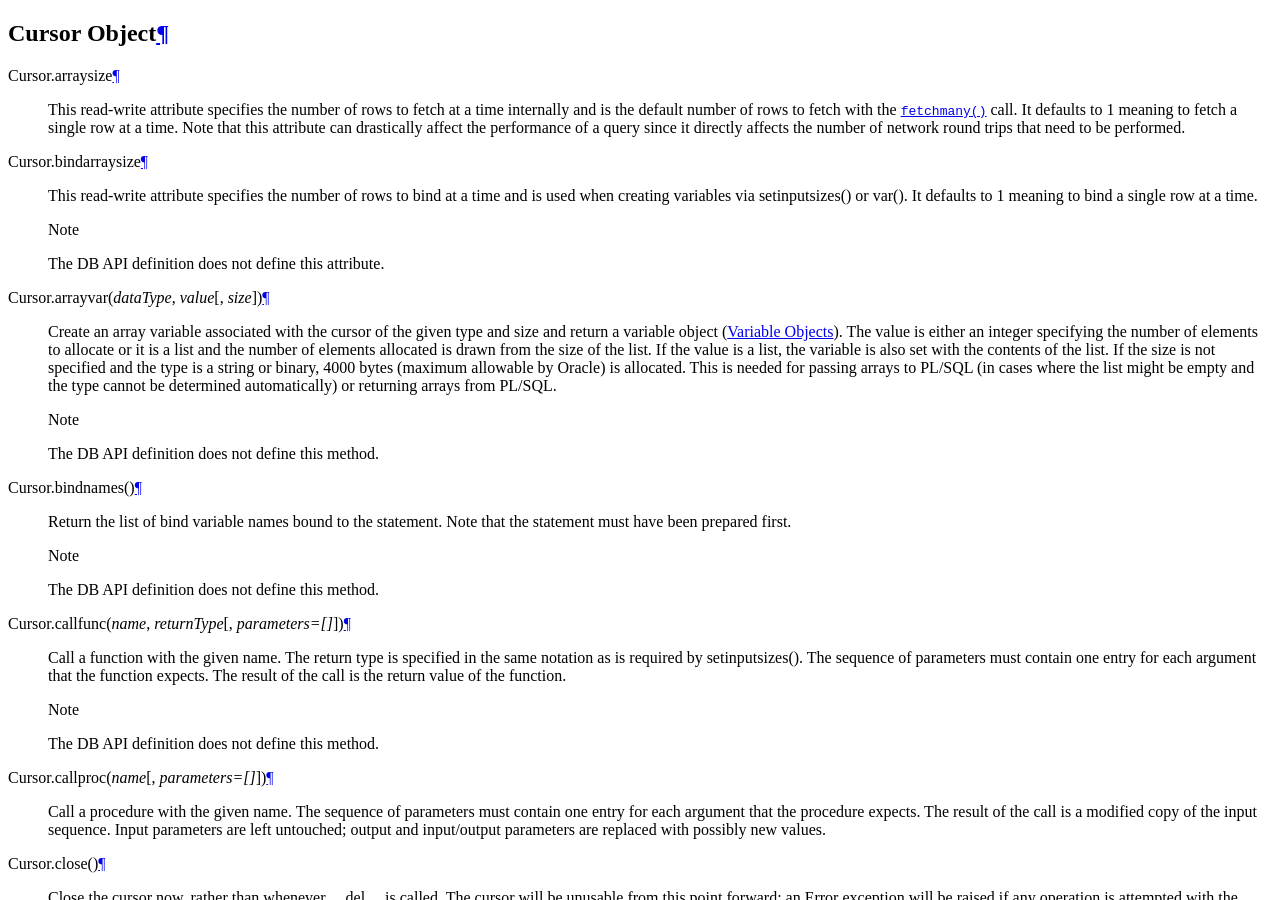
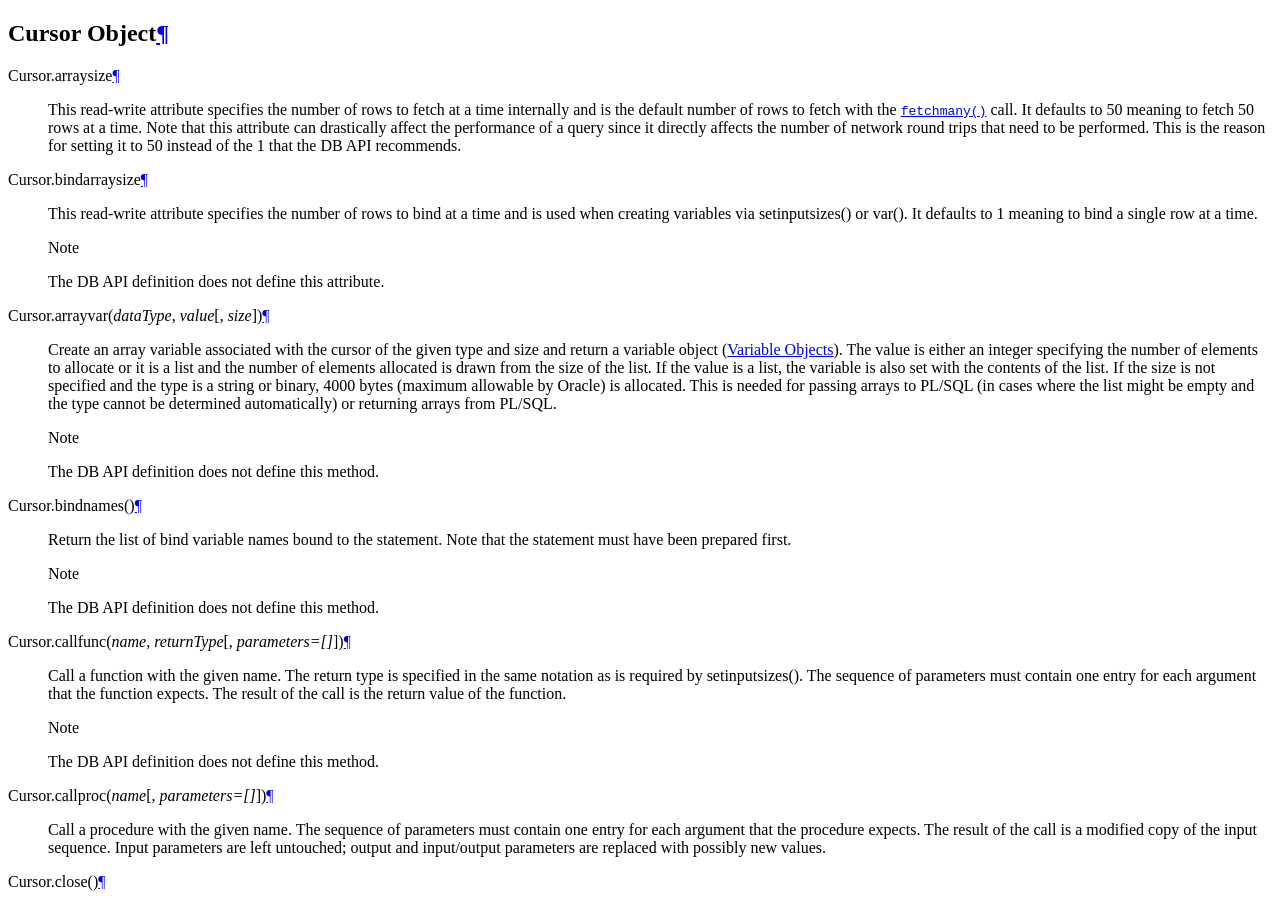
Before and after one commit to Bluehorn/cx_Oracle, a Sphinx documentation site: the page built from doc/cursor.rst, in a window 1280 px wide and 900 px high. Built offline with Sphinx 7.4.7, drawn with Linux system fonts in a browser that asks for light colours.

Commit message:
Set the default array size to 50 instead of 1 as the DB API suggests because the performance difference is so drastic and many people have recommended that the default be changed.
git-svn-id: https://cx-oracle.svn.sourceforge.net/svnroot/cx-oracle/trunk@96 0cf6dada-cf32-0410-b4fe-d86b42e8394d

```diff
--- a/doc/cursor.rst
+++ b/doc/cursor.rst
@@ -9,10 +9,11 @@ Cursor Object
 
    This read-write attribute specifies the number of rows to fetch at a time
    internally and is the default number of rows to fetch with the
-   :meth:`~Cursor.fetchmany()` call.  It defaults to 1 meaning to fetch a
-   single row at a time. Note that this attribute can drastically affect the
+   :meth:`~Cursor.fetchmany()` call.  It defaults to 50 meaning to fetch 50
+   rows at a time. Note that this attribute can drastically affect the
    performance of a query since it directly affects the number of network round
-   trips that need to be performed.
+   trips that need to be performed. This is the reason for setting it to 50
+   instead of the 1 that the DB API recommends.
 
 
 .. attribute:: Cursor.bindarraysize
```
Also changed, not shown: 1 other file.
